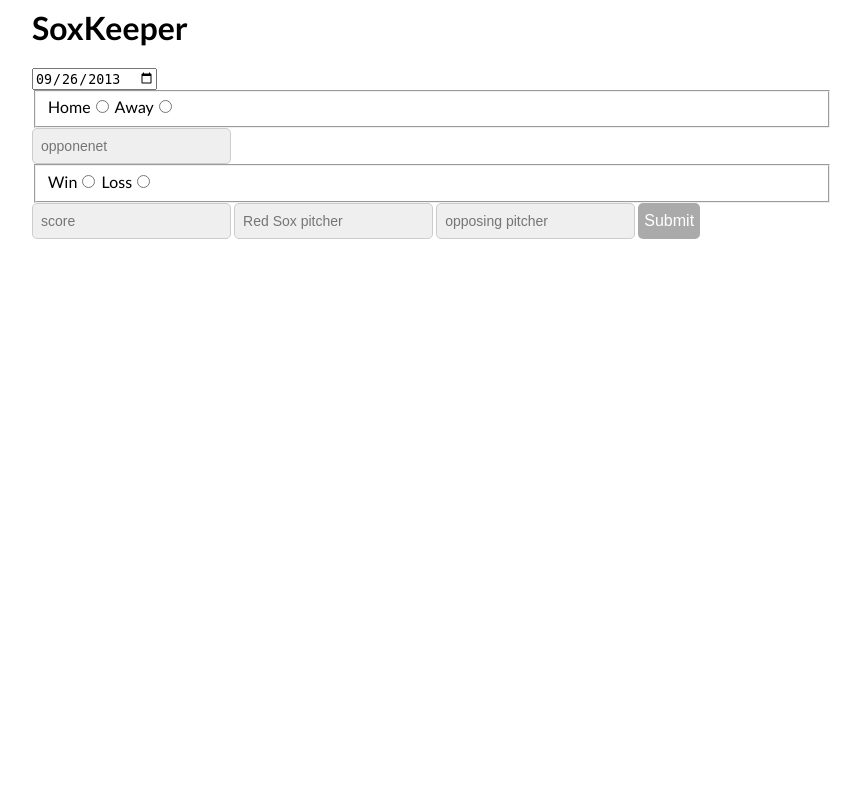
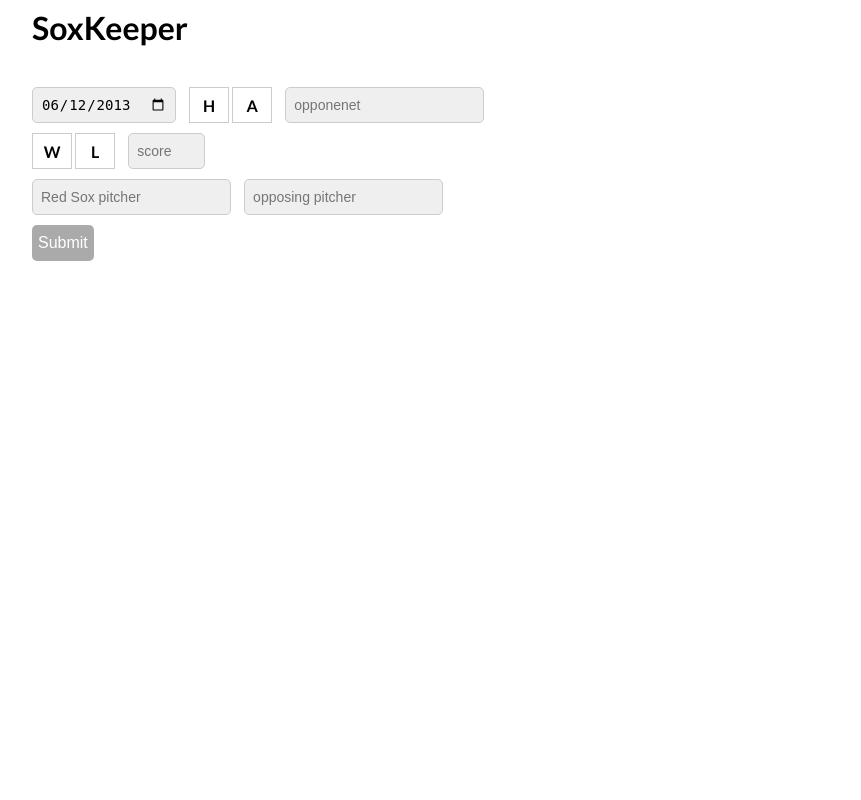
Before and after one commit to braican/soxkeeper, a PHP site: page / in a window 1280 px wide. Shown: the whole page, without its empty margins (208-1069 px from the left). Run offline with PHP 8.4, Linux system fonts and the light colour scheme; data that the repository does not hold is empty; some libraries are stand-ins or nearby versions.

Commit message:
styled form to add new game. basic styling for game list

```diff
--- a/index.php
+++ b/index.php
@@ -4,7 +4,7 @@
 
 	<link href='http://fonts.googleapis.com/css?family=Lato:400,700' rel='stylesheet' type='text/css'>
 	<link rel="stylesheet" href="style.css">
-	<script type="text/javascript" src="//ajax.googleapis.com/ajax/libs/jquery/1.9.1/jquery.min.js"></script>
+
 </head>
 <body>
 
@@ -16,25 +16,30 @@
 	</div>
 
 		<form action="util/add-game.php" method="post">
-			<input type="date" name="sox_date" value="2013-09-26"></input>
+			<input type="date" name="sox_date" value="<?php echo date('Y-m-d'); ?>"></input>
 			<fieldset>
-				<label for="sox_home">Home</label><input type="radio" name="home_away" value="1" id="sox_home">
-				<label for="sox_away">Away</label><input type="radio" name="home_away" value="0" id="sox_away">
+				<input type="radio" name="home_away" value="1" id="sox_home"><label for="sox_home">H</label>
+				<input type="radio" name="home_away" value="0" id="sox_away"><label for="sox_away">A</label>
 			</fieldset>
-			<input type="text" name="sox_opponent" placeholder="opponenet">
+			<input type="text" name="sox_opponent" placeholder="opponenet"><br>
+
 			<fieldset>
-				<label for="sox_win">Win</label><input type="radio" name="win_loss" value="1" id="sox_home">
-				<label for="sox_loss">Loss</label><input type="radio" name="win_loss" value="0" id="sox_loss">
+				<input type="radio" name="win_loss" value="1" id="sox_win"><label for="sox_win">W</label>
+				<input type="radio" name="win_loss" value="0" id="sox_loss"><label for="sox_loss">L</label>
 			</fieldset>
-			<input type="text" name="sox_score" placeholder="score">
+			<input type="text" name="sox_score" placeholder="score" size="5"><br>
+
 			<input type="text" name="sox_pitcher" placeholder="Red Sox pitcher">
-			<input type="text" name="sox_opposing_pitcher" placeholder="opposing pitcher">
+			<input type="text" name="sox_opposing_pitcher" placeholder="opposing pitcher"><br>
 			<input type="submit" value="Submit"></input>
 		</form>
 
 		<div class="success-text"></div>
 </div>
+
+<script type="text/javascript" src="//ajax.googleapis.com/ajax/libs/jquery/1.9.1/jquery.min.js"></script>
 <script type="text/javascript">
+
 	$('form').on('submit', function(e){
 	    e.preventDefault();
 	    $.ajax({
--- a/style.css
+++ b/style.css
@@ -1,5 +1,12 @@
 body{
 	font-family: 'Lato', sans-serif;
+}
+
+*{
+	-webkit-box-sizing: border-box;
+	-moz-box-sizing: border-box;
+	box-sizing: border-box;
+	vertical-align: top;
 }
 
 /* General
@@ -24,7 +31,7 @@ body{
 }
 
 form{
-	margin-top:10px;
+	margin-top:40px;
 }
 
 .container{
@@ -38,6 +45,10 @@ form{
 	opacity: 0;
 }
 
+input{
+	margin: 0 10px 10px 0;
+}
+
 input[type=text]{
 	padding: 8px;
 	-webkit-border-radius: 5px;
@@ -46,9 +57,19 @@ input[type=text]{
 	border: 1px solid #ccc;
 	background-color: #efefef;
 	font-size: 14px;
-	margin: 0;
 	height: 36px;
 }
+input[type=date]{
+	padding: 8px;
+	-webkit-border-radius: 5px;
+	-moz-border-radius: 5px;
+	border-radius: 5px;
+	border: 1px solid #ccc;
+	background-color: #efefef;
+	font-size: 14px;
+	height: 36px;
+}
+
 input[type=submit]{
 	background-color: #aaa;
 	border: 0;
@@ -74,3 +95,81 @@ input[type=submit]:hover{
 	-moz-transition: all .2s linear;
 	transition: all .2s linear;
 }
+
+/* game list styling
+---------------------------------- */
+.row div{
+	float: left;
+}
+.row .date{
+	width: 12%;
+}
+.row .home-away{
+	width: 8%;
+}
+.row .opponent{
+	width: 30%;
+}
+.row .win-loss{
+	width: 5%;
+}
+.row .score{
+	width: 5%;
+}
+.row .sox-pitcher{
+	width: 20%;
+}
+.row .opposing-pitcher{
+	width: 20%;
+}
+
+
+/* add game form
+---------------------------------- */
+fieldset{
+	border: 0;
+	position: relative;
+	padding: 0;
+	margin: 0 10px 10px 0;
+	display: inline;
+}
+
+label {
+    display: inline-block;
+    cursor: pointer;
+    position: relative;
+    font-size: 16px;
+    padding: 8px;
+    font-weight: bold;
+    border: 1px solid #ccc;
+    width: 40px;
+    height: 36px;
+    text-align: center;
+}
+input[type=radio] {
+    display: none;
+}
+
+input[type=radio]:nth-of-type(1):checked + label {
+    background-color: #002c5d;
+    color: #fff;
+}
+input[type=radio]:nth-of-type(2):checked + label {
+    background-color: #c02f35;
+    color: #fff;
+}
+
+
+
+/* util
+---------------------------------- */
+.clearfix:after {
+	visibility: hidden;
+	display: block;
+	font-size: 0;
+	content: " ";
+	clear: both;
+	height: 0;
+	}
+* html .clearfix             { zoom: 1; } /* IE6 */
+*:first-child+html .clearfix { zoom: 1; } /* IE7 */
--- a/util/game-list.php
+++ b/util/game-list.php
@@ -18,7 +18,7 @@
 		$opposing_pitcher = $row['opposing_pitcher'];
 
 ?>
-	<div class="row">
+	<div class="row clearfix">
 		<div class="date"><?php echo $date; ?></div>
 		<div class="home-away"><?php echo $home_away; ?></div>
 		<div class="opponent"><?php echo $opponent; ?></div>
```
